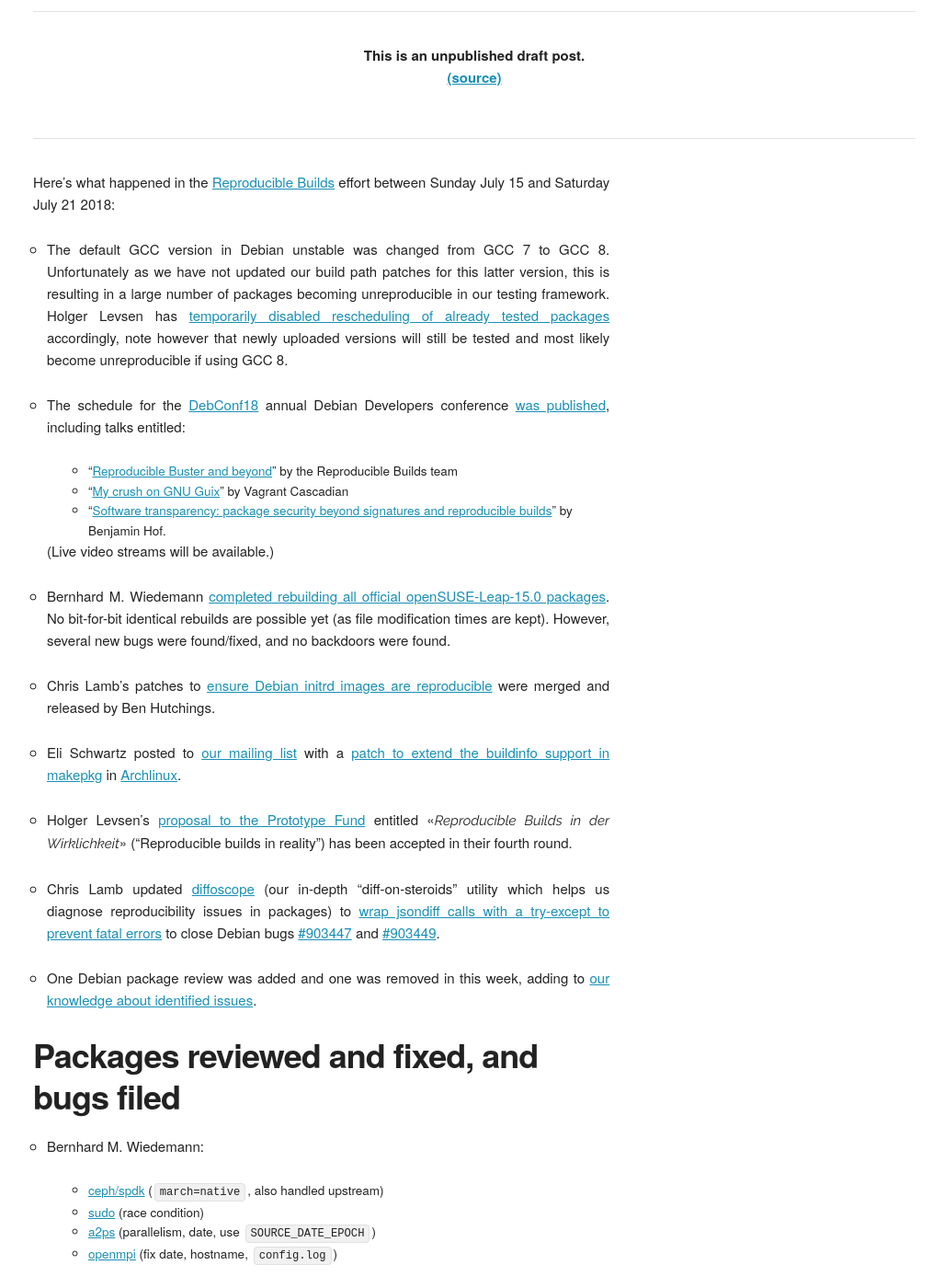
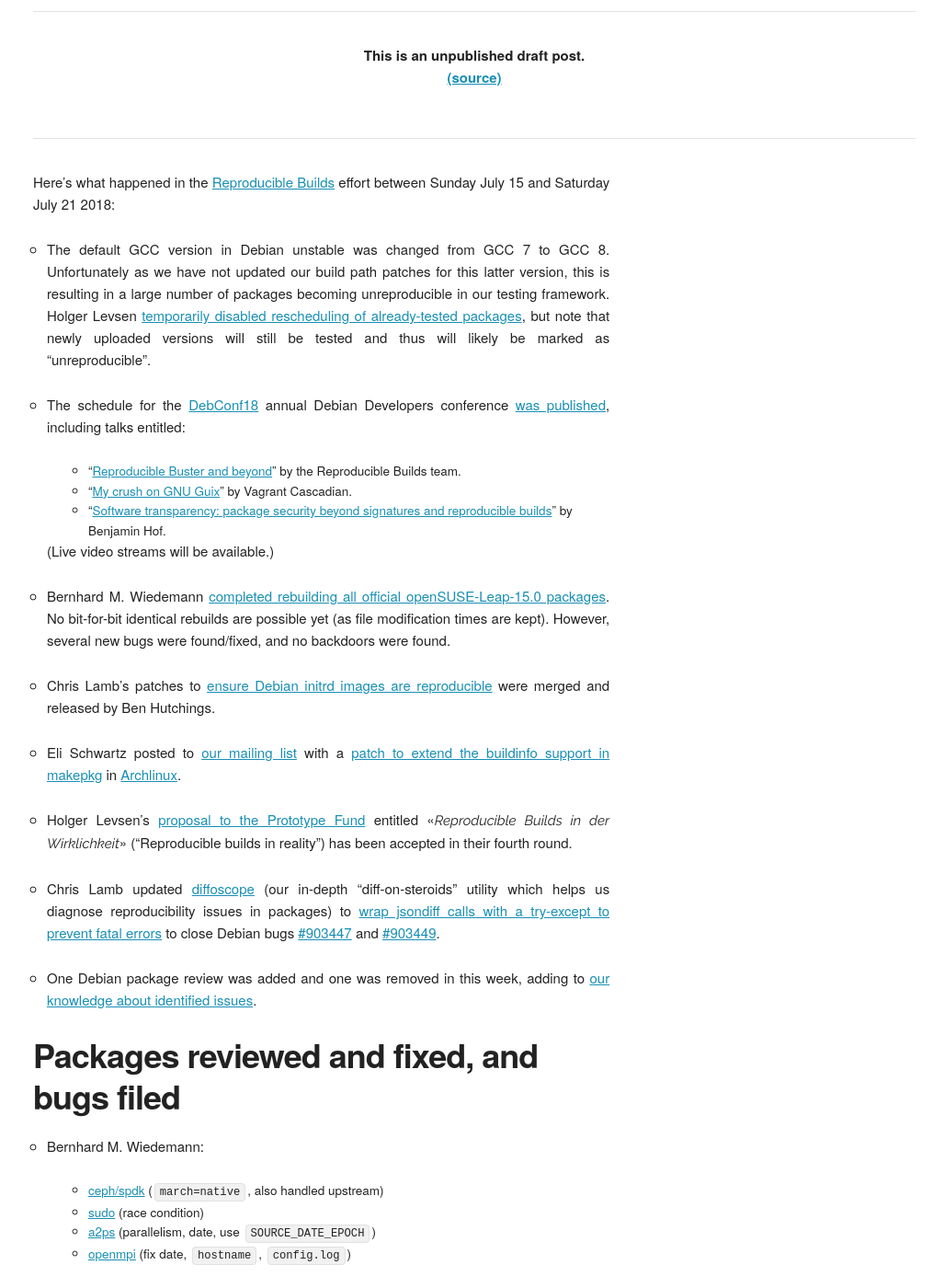
Before and after one commit to prototypefund/reproducible-website, a Jekyll site: the page built from _blog/posts/169.md, in a window 1280 px wide and 1400 px high, scrolled down 269 px. Shown: the whole window at 92% size, without its empty margins (124-1151 px from the left). Built offline with Jekyll 4.4.1, drawn with Linux system fonts in a browser that asks for light colours; some web fonts are replaced; some of the changed text lies outside the part shown.

Commit message:
169: Aesthetic chnages.

```diff
--- a/_blog/posts/169.md
+++ b/_blog/posts/169.md
@@ -5,12 +5,12 @@
 
 Here's what happened in the [Reproducible Builds](https://reproducible-builds.org) effort between Sunday July 15 and Saturday July 21 2018:
 
-* The default GCC version in Debian unstable was changed from GCC 7 to GCC 8. Unfortunately as we have not updated our build path patches for this latter version, this is resulting in a large number of packages becoming unreproducible in our testing framework. Holger Levsen has [temporarily disabled rescheduling of already tested packages](https://salsa.debian.org/qa/jenkins.debian.net/commit/53fc8962) accordingly, note however that newly uploaded versions will still be tested and most likely become unreproducible if using GCC 8.
+* The default GCC version in Debian unstable was changed from GCC 7 to GCC 8. Unfortunately as we have not updated our build path patches for this latter version, this is resulting in a large number of packages becoming unreproducible in our testing framework. Holger Levsen [temporarily disabled rescheduling of already-tested packages](https://salsa.debian.org/qa/jenkins.debian.net/commit/53fc8962), but note that newly uploaded versions will still be tested and thus will likely be marked as "unreproducible".
 
 * The schedule for the [DebConf18](https://debconf18.debconf.org/) annual Debian Developers conference [was published](https://debconf18.debconf.org/schedule/), including talks entitled:
 
-  * "[Reproducible Buster and beyond](https://debconf18.debconf.org/talks/80-reproducible-buster-and-beyond/)" by the Reproducible Builds team
-  * "[My crush on GNU Guix](https://debconf18.debconf.org/talks/99-my-crush-on-gnu-guix/)" by Vagrant Cascadian
+  * "[Reproducible Buster and beyond](https://debconf18.debconf.org/talks/80-reproducible-buster-and-beyond/)" by the Reproducible Builds team.
+  * "[My crush on GNU Guix](https://debconf18.debconf.org/talks/99-my-crush-on-gnu-guix/)" by Vagrant Cascadian.
   * "[Software transparency: package security beyond signatures and reproducible builds](https://debconf18.debconf.org/talks/104-software-transparency-package-security-beyond-signatures-and-reproducible-builds/)" by Benjamin Hof.
 
   (Live video streams will be available.)
@@ -36,7 +36,7 @@
     * [ceph/spdk](http://bugzilla.opensuse.org/show_bug.cgi?id=1101262) (`march=native`, also handled upstream)
     * [sudo](https://bugzilla.sudo.ws/show_bug.cgi?id=842) (race condition)
     * [a2ps](https://build.opensuse.org/request/show/623107) (parallelism, date, use `SOURCE_DATE_EPOCH`)
-    * [openmpi](https://build.opensuse.org/request/show/623140) (fix date, hostname, `config.log`)
+    * [openmpi](https://build.opensuse.org/request/show/623140) (fix date, `hostname`, `config.log`)
 
 
 tests.reproducible-builds.org development
```
Also changed, not shown: other parts of _blog/posts/169.md (+1 -1 lines).
